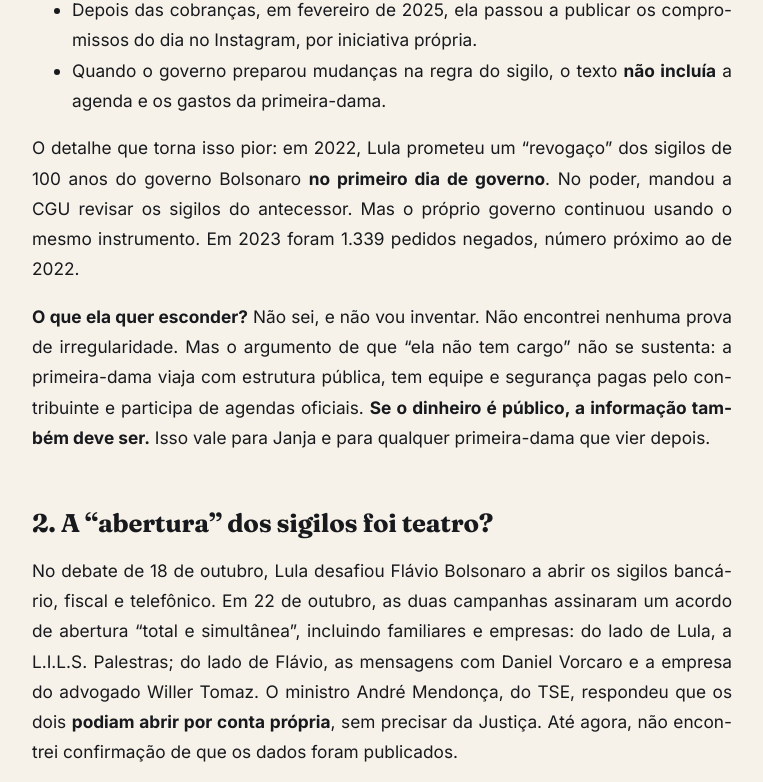
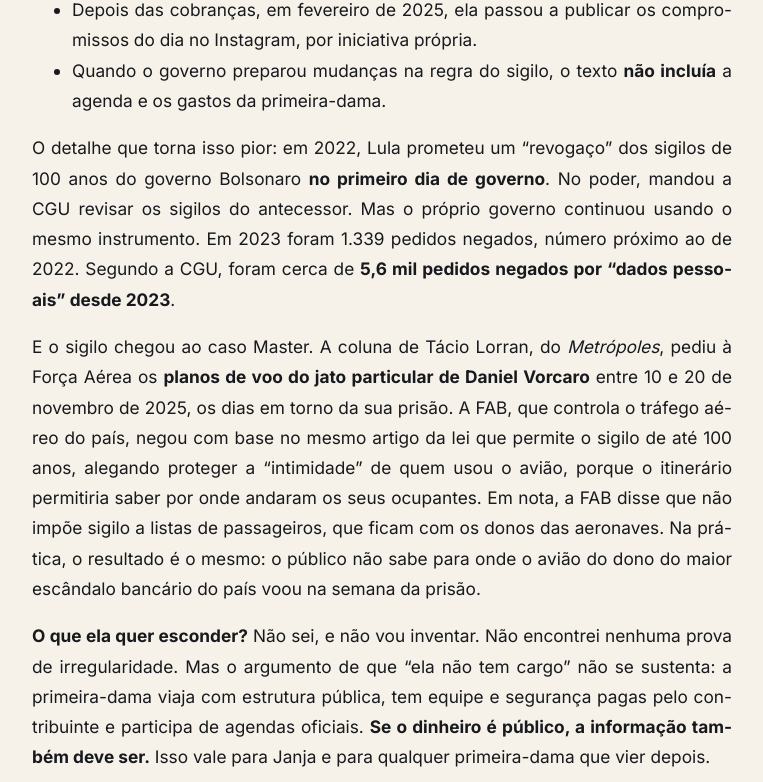
Before and after one commit to republicabrasileira/republicabrasileira, an Astro site: page /republicabrasileira/artigos/sigilos-vorcaro-mesma-lei in a window 1280 px wide. Shown: the part 1097-1879 px from the top of the page, without its empty margins (258-1021 px from the left). Built offline with nearby package versions, Linux system fonts and the light colour scheme; Astro itself is replaced by a stand-in of ours.

Commit message:
Sigilos: planos de voo do jato de Vorcaro

```diff
--- a/src/content/artigos/sigilos-vorcaro-mesma-lei.md
+++ b/src/content/artigos/sigilos-vorcaro-mesma-lei.md
@@ -26,7 +26,15 @@ Os fatos:
 O detalhe que torna isso pior: em 2022, Lula prometeu um "revogaço" dos sigilos de 100 anos do governo
 Bolsonaro **no primeiro dia de governo**. No poder, mandou a CGU revisar os sigilos do antecessor. Mas o
 próprio governo continuou usando o mesmo instrumento. Em 2023 foram 1.339 pedidos negados, número próximo
-ao de 2022.
+ao de 2022. Segundo a CGU, foram cerca de **5,6 mil pedidos negados por "dados pessoais" desde 2023**.
+
+E o sigilo chegou ao caso Master. A coluna de Tácio Lorran, do *Metrópoles*, pediu à Força Aérea os
+**planos de voo do jato particular de Daniel Vorcaro** entre 10 e 20 de novembro de 2025, os dias em
+torno da sua prisão. A FAB, que controla o tráfego aéreo do país, negou com base no mesmo artigo da lei
+que permite o sigilo de até 100 anos, alegando proteger a "intimidade" de quem usou o avião, porque o
+itinerário permitiria saber por onde andaram os seus ocupantes. Em nota, a FAB disse que não impõe
+sigilo a listas de passageiros, que ficam com os donos das aeronaves. Na prática, o resultado é o mesmo:
+o público não sabe para onde o avião do dono do maior escândalo bancário do país voou na semana da prisão.
 
 **O que ela quer esconder?** Não sei, e não vou inventar. Não encontrei nenhuma prova de irregularidade.
 Mas o argumento de que "ela não tem cargo" não se sustenta: a primeira-dama viaja com estrutura pública,
@@ -122,7 +130,7 @@ contrato da esposa, de preferência não para os próprios colegas.
 ## O que cobrar
 
 1. Uma lei que obrigue a divulgação da agenda e dos gastos públicos de cônjuges de presidentes, de qualquer
-   governo.
+   governo, e que impeça o uso do "sigilo de 100 anos" para esconder deslocamentos de investigados.
 2. A publicação efetiva dos sigilos que Lula e Flávio prometeram abrir.
 3. Uma CPI do Banco Master que investigue **todos** os citados, sem escolher partido.
 4. Que o Senado analise os pedidos sobre a conduta de Moraes, em vez de engavetá-los.
@@ -135,6 +143,8 @@ contrato da esposa, de preferência não para os próprios colegas.
 - [1.339 pedidos negados em 2023 — O Poder](https://opoder.ncnews.com.br/2024/03/22/agenda-de-janja-etc-governo-lula-decreta-sigilo-de-100-anos/)
 - [Lula diz que revogará sigilos de 100 anos no 1º dia de governo — Tribuna de Jundiaí](https://tribunadejundiai.com.br/politica/lula-diz-que-revogara-sigilos-de-100-de-bolsonaro-no-1dia-de-governo/)
 - [Lula determina que CGU reavalie sigilos — PT](https://pt.org.br/lula-determina-que-cgu-investigue-sigilos-de-100-anos/)
+- [FAB põe até 100 anos de sigilo em lista de passageiros de jato de Vorcaro — Metrópoles](https://www.metropoles.com/colunas/tacio-lorran/sigilo-100-anos-fab-vorcaro)
+- [FAB impõe sigilo de 100 anos a lista de jato de Vorcaro, tema de promessa de Lula — Times Brasil](https://timesbrasil.com.br/brasil/fab-impoe-sigilo-de-100-anos-sobre-lista-de-passageiros-do-jato-de-vorcaro-tema-de-promessa-de-lula/)
 
 **Abertura de sigilos**
 - [Acordo prevê divulgação simultânea de sigilos — Brasil de Fato](https://www.brasildefato.com.br/2026/10/22/acordo-assinado-por-campanhas-de-lula-e-flavio-bolsonaro-preve-divulgacao-simultanea-de-sigilos-pelo-tse/)
```
